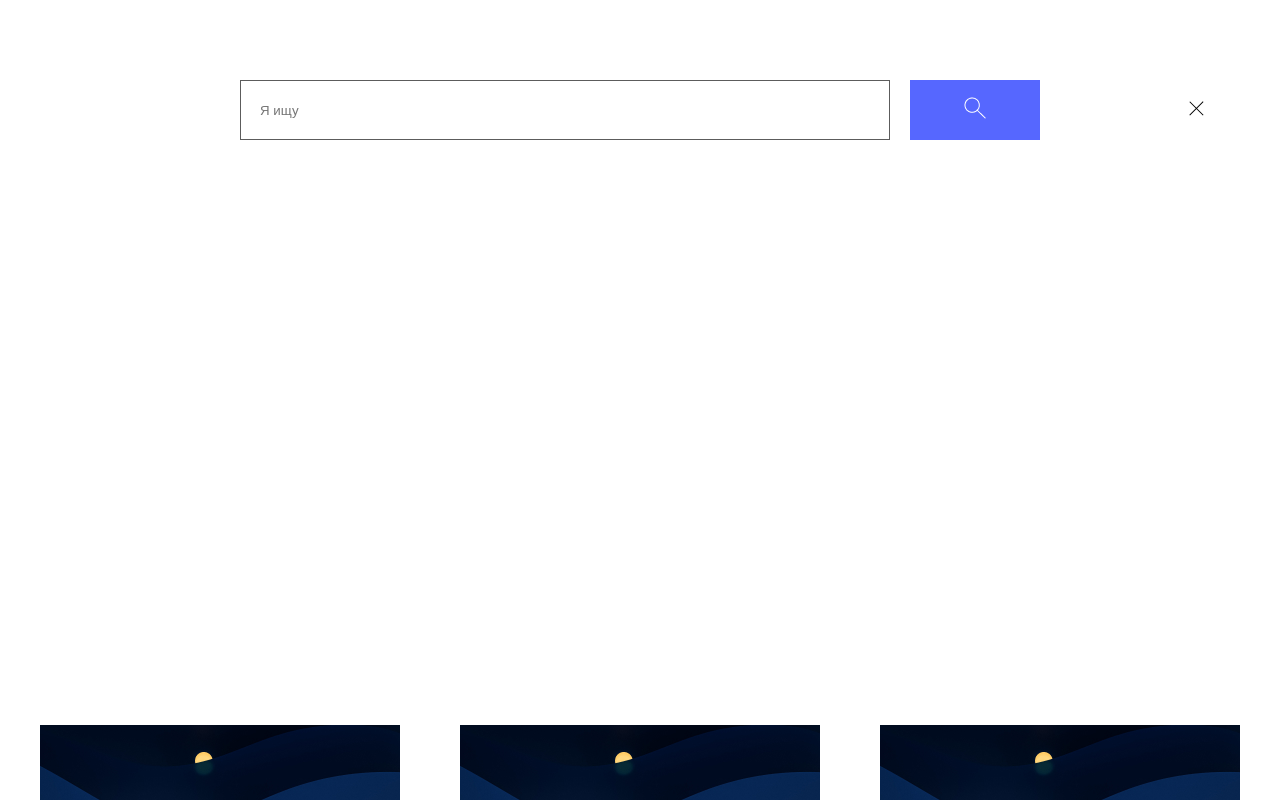
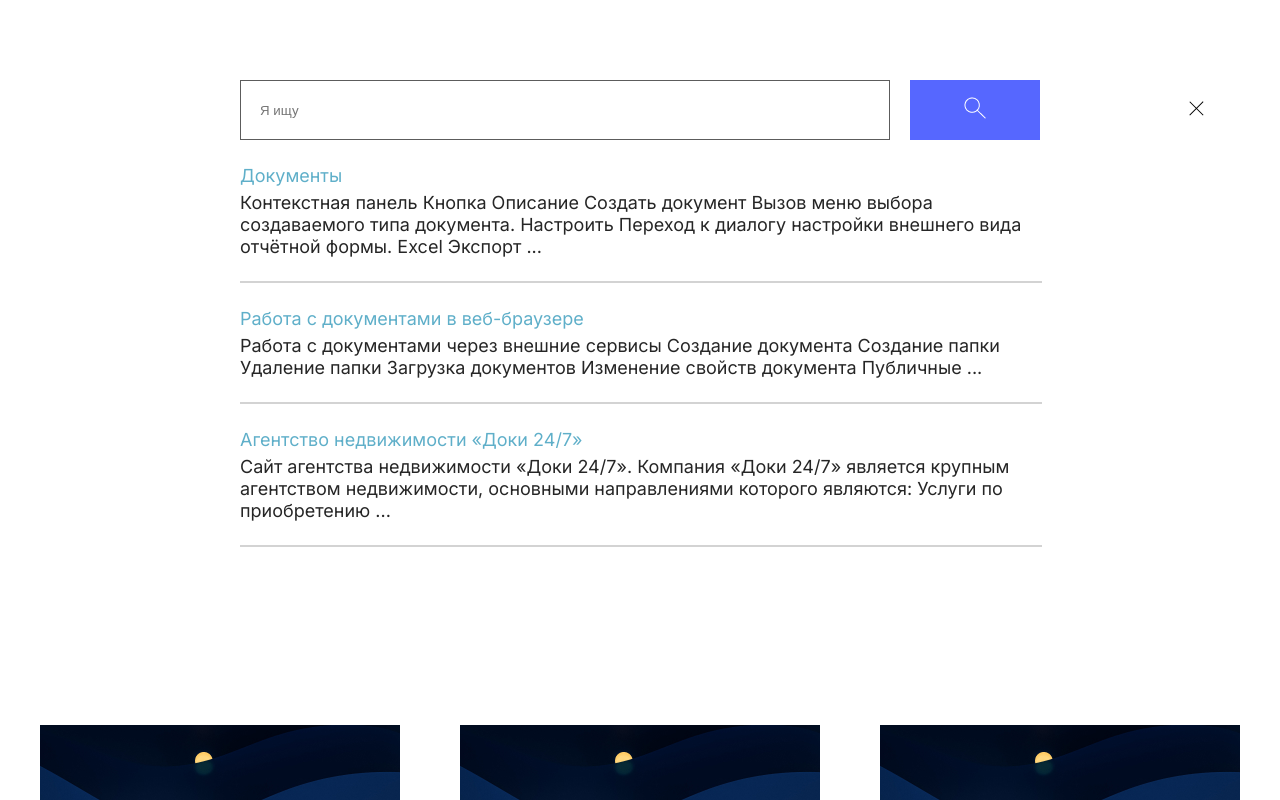
Before and after one commit to luxuryy006332/cb-wiki, a React (Create React App) app: page / in a window 1280 px wide. Both pictures are taken after a click on the picture 718 px from the left and 79 px from the top of the page. Shown: the top 800 px of the page. Built offline with nearby package versions, Linux system fonts and the light colour scheme; no server answers; the HTML template or start-up script is replaced by a standard one.

Commit message:
Core logic input

```diff
--- a/package.json
+++ b/package.json
@@ -6,6 +6,7 @@
     "@testing-library/jest-dom": "^5.16.5",
     "@testing-library/react": "^13.4.0",
     "@testing-library/user-event": "^13.5.0",
+    "axios": "^1.4.0",
     "node-sass": "^8.0.0",
     "react": "^18.2.0",
     "react-dom": "^18.2.0",
--- a/public/db.json
+++ b/public/db.json
@@ -5,17 +5,16 @@
             "title": "Документы",
             "description": "Контекстная панель Кнопка Описание Создать документ Вызов меню выбора создаваемого типа документа. Настроить Переход к диалогу настройки внешнего вида отчётной формы. Excel Экспорт ..."
         },
-
         {
             "id": 2,
             "title": "Работа с документами в веб-браузере",
             "description": "Работа с документами через внешние сервисы Создание документа Создание папки Удаление папки Загрузка документов Изменение свойств документа Публичные ..."
         },
-
         {
             "id": 3,
             "title": "Агентство недвижимости «Доки 24/7»",
             "description": "Сайт агентства недвижимости «Доки 24/7». Компания «Доки 24/7» является крупным агентством недвижимости, основными направлениями которого являются: Услуги по приобретению ..."
         }
     ]
+
 }
--- a/src/App.jsx
+++ b/src/App.jsx
@@ -1,22 +1,22 @@
 import React from 'react'
 import './App.scss';
+import axios from 'axios'
 import Header from './components/Header/Header';
 import NewsBlock from './components/NewsBlock/NewsBlock';
 import pointerSvg from './img/pointer.svg';
 import infoImg from './img/infoImg.jpg';
 
 function App() {
-  // const [results, setResults] = React.useState([]);
+  const [results, setResults] = React.useState([]);
 
   React.useEffect(() => {
-    fetch('http://localhost:3000/public/db.json')
-      .then((res) => res.json())
-      .then((json) => console.log(json))
+    axios.get('http://localhost:3000/db.json')
+    .then((res) => setResults(res.data.data))
   }, [])
   return (
     <div>
       <div className="container">
-        <Header />
+        <Header results = {results} setResults ={setResults}/>
         <section>
           <div className="news">
             <div className="main__news">
--- a/src/components/Header/Header.jsx
+++ b/src/components/Header/Header.jsx
@@ -7,7 +7,7 @@ import HeaderMagnifying from './HeaderMagnifying/HeaderMagnifying';
 import logo from './../../img/logo-1.svg';
 import magnifying from './../../img/group.png';
 
-function Header() {
+function Header({results}) {
 
   const [searchEngine, setSearchEngine] = React.useState(false)
 
@@ -54,7 +54,7 @@ function Header() {
 
       {
         searchEngine ?
-          (<HeaderMagnifying clickOnMagnifyingClose = {clickOnMagnifyingClose}/>)
+          (<HeaderMagnifying clickOnMagnifyingClose = {clickOnMagnifyingClose} results = {results} />)
         : null
       }
     </div>
--- a/src/components/Header/HeaderMagnifying/HeaderMagnifying.jsx
+++ b/src/components/Header/HeaderMagnifying/HeaderMagnifying.jsx
@@ -4,21 +4,35 @@ import buttonClose from '../../../img/close.png';
 
 import s from '../Header.module.scss'
 
-const HeaderMagnifying = ({ clickOnMagnifyingClose }) => {
+const HeaderMagnifying = ({ clickOnMagnifyingClose, results }) => {
+    const [informationArray, setInformationArray] = React.useState(results);
+    const [searchTerm, setSearchTerm] = React.useState('');
 
+    const filterInfo = (searchText, listOfInfo) => {
+        if (!searchText) {
+            return listOfInfo
+        }
 
-    async function handleInputChange(event) {
-        // const query = event.target.value;
-        // const response = await fetch(`searchq=${query}`);
-        // const data = await response.json();
-        // setResults(data);
+        return listOfInfo.filter((e) =>
+            ((e.description + e.title).toLowerCase()).includes(searchText.toLowerCase())
+        )
     }
+
+    React.useEffect(() => {
+        const Debounce = setTimeout(() => {
+            const filteredInfoText = filterInfo(searchTerm, results)
+            setInformationArray(filteredInfoText)
+        }, 300)
+
+        return () => clearTimeout(Debounce)
+    }, [searchTerm])
+
     return (
         <div className={s.wrapper_magnifying}>
             <div className={s.magnifying_content}>
                 <div>
                     <div className={s.head_manifying}>
-                        <input  onChange = {handleInputChange} type="text" placeholder='Я ищу' />
+                        <input onChange={(e) => setSearchTerm(e.target.value)} type="text" placeholder='Я ищу' />
                         <button>
                             <img src={magnifyingWhite} alt="" />
                         </button>
@@ -31,13 +45,20 @@ const HeaderMagnifying = ({ clickOnMagnifyingClose }) => {
             </div>
 
             <div className={s.searching_results_content}>
-                {/* <div className={s.searching_results}>
-                    <a href="#!">
-                        Документы
-                    </a>
+                {
+                    informationArray.map((item) => (
+                        <div className={s.searching_results} key={item.id}>
+                            <a href="#!">
+                                {item.title}
+                            </a>
 
-                    <p>Контекстная панель Кнопка Описание Создать документ Вызов меню выбора создаваемого типа документа. Настроить Переход к диалогу настройки внешнего вида отчётной формы. Excel Экспорт ...</p>
-                </div>         */}
+                            <p>
+                                {item.description}
+                            </p>
+                        </div>
+                    ))
+                }
+
             </div>
         </div>
     );
```
Also changed, not shown: 1 other file (tests, documents, lock files or other folders).
